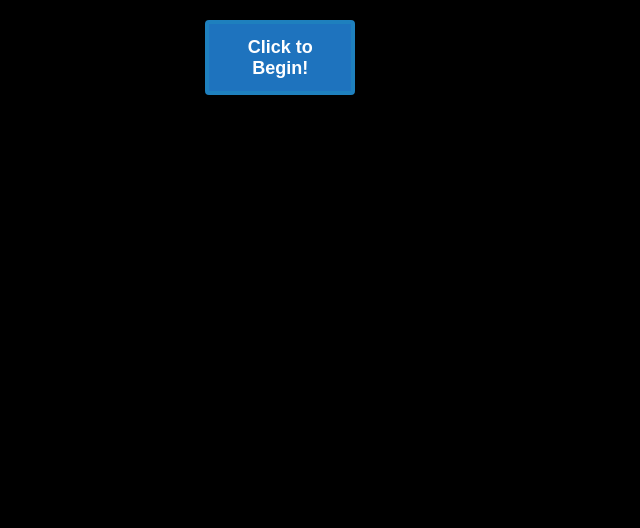
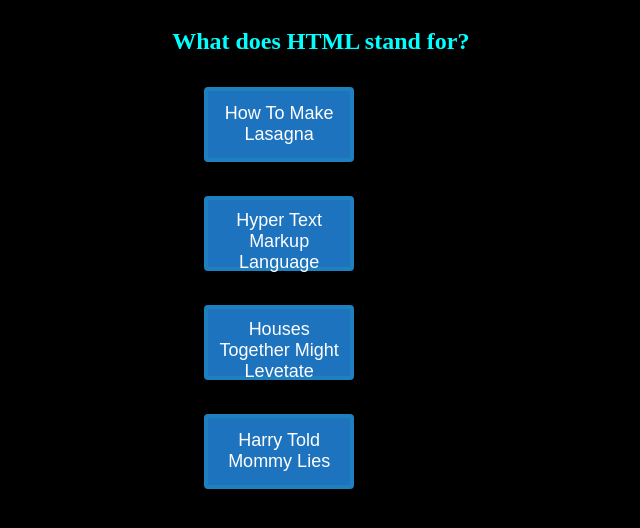
Before and after one commit to melmealey/Quiz, a plain HTML site: page Quiz.html in a window 1280 px wide. Both pictures are taken after a click on the button "Click to Begin!". Shown: the whole page, without its empty margins (350-990 px from the left). Drawn offline with Linux system fonts and the light colour scheme.

Commit message:
countdown timer and buttons working

```diff
--- a/Quiz.html
+++ b/Quiz.html
@@ -10,26 +10,35 @@
 </head>
 
 <body>
+<div id = "time-section"> Time : <span id ="time"></span></div>
+    <div id= "controls">
+        <p>
+            Do you think you know CODE?
+            <br>
+            Come test your knowledge.
+            <br>
+            Your time begins when you click the button!
+        </p>
+        <br>
+        <button id="beginQuiz" class="startButton button">Click to Begin!</button>
 
-    <div class="controls">
-        <button id="beginQuiz" class="startButton button">Click to Begin!</button> -->
-        <!-- <button id="toggleBtn">Show/Hide DIV</button>
-        <div id ="startButton">This is the start button</div>
-        <div id="questions" style="display:none;">The questions will hide until start is clicked</div> -->
+        <!-- <div id ="startButton">This is the start button</div>
+        <div id="questions" style="display:none;">The questions will hide until start is clicked</div> --> -->
         <!-- <button id="nextQuestion" class="nextButton button hide">Next Question</button> -->
     </div>
 
-    <section class="container">
-
-        <div id="questionContainer" class="hide">
-            <div id="question"><h1>Questions will go here</h1></div>
-            <div id="answerButtons" class="buttonChoice">
-                <button class="button">A</button>
-                <button class="button">B</button>
-                <button class="button">C</button>
-                <button class="button">D</button>
+    <section id= "quizContainer" class="container hide">
+        <div id="question">
+            <h1 id = "title">Questions will go here</h1>
         </div>
-    </div>
+        <div id="answerButtons" class="buttonChoice">
+            <button id = "choice1" class="button">A</button>
+            <button id = "choice2" class="button">B</button>
+            <button id = "choice3" class="button">C</button>
+            <button id = "choice4" class="button">D</button>
+        </div>
+        </div>
     </section>
 </body>
+
 </html>
--- a/script.js
+++ b/script.js
@@ -1,16 +1,102 @@
-const startButton = document.getElementById("beginQuiz")
+const startButton = document.getElementById('beginQuiz')
 const questionContainterElement = document.getElementById('questionContainer')
 const questionElement = document.getElementById('question')
 const answerButtonsElement = document.getElementById('answerButtons')
+const quizContainer =document.getElementById('quizContainer')
+const controls =document.getElementById('controls')
+let time=document.getElementById('time')
+let clockid =""
+const title =document.getElementById('title')
+let answerChoice1 =document.getElementById('choice1')
+let answerChoice2 =document.getElementById('choice2')
+let answerChoice3 =document.getElementById('choice3')
+let answerChoice4 =document.getElementById('choice4')
+
+let questions = [
+    {
+      Question: "What does HTML stand for?",
+      answer1: "How To Make Lasagna",
+      answer2: "Hyper Text Markup Language",
+      answer3: "Houses Together Might Levetate",
+      answer4: "Harry Told Mommy Lies",
+      correctAnswer: "Hyper Text Maekup Language",
+    },
+    {
+      Question: "In what year was JavaScript intorduced?",
+      answer1: "1970",
+      answer2: "1997",
+      answer3: "1990",
+      answer4: "1995",
+      correctAnswer: "1995",
+    },
+    {
+      question: "JavaScript file has an extnesion of:",
+      answer1: ".Java",
+      answer2: ".javascript",
+      answer3: ".js",
+      answer4: ".xtml",
+      correctAnswer: ".js",
+    },
+
+    {
+      question: "Which CSS property controls the text size?",
+      answer1: "text-style",
+      answer2: "font-style",
+      answer3: "text-size",
+      answer4: "font-size",
+      correctAnswer: "font-size",
+    },
+    {
+      question: "Which is the correct HTML element for the largest heading?",
+      answer1: "<h1>",
+      answer2: "<head>",
+      answer3: "<heading>",
+      answer4: "<h6>",
+      correctAnswer: "<h1>",
+    },
+  ];
+  let timeRemaining = questions.length *15
+  let index =0
+  function showQuestion() {
+
+  }
+
+  for (let i = 0; i < questions.length; i++) {
+    console.log(questions[i])
+
+    }
 
 // Do I want my questions suffled? let shuffledQuestions, currentQuestionIndex
 //Here we go!
 function startGame(){
+    startButton.style.display ="none"
     console.log("Here we go!")
+    //I want the start button to hide and the questions container to appear after it is clicked to start the game
+    quizContainer.classList.remove("hide")
+    controls.classList.add("hide")
+    clockid= setInterval(countdown, 1000)
+    showQuestions ()
 }
+function showQuestions () {
+title.textContent = questions [index].Question
+answerChoice1.textContent =questions [index].answer1
+answerChoice2.textContent =questions [index].answer2
+answerChoice3.textContent =questions [index].answer3
+answerChoice4.textContent =questions [index].answer4
+
+}
+
+function countdown () {
+    time.textContent= timeRemaining--
+}
+
+
 startButton.addEventListener('click', startGame)
 
-//I want the start button to hide and the questions container to appear after it is clicked to start the game
+
+
+
+
 // document.getElementById(startButton).onclick = function(){
 //     let startButton =document.getElementById("startButton");
 //     if(startButton.style.display==="none"){
@@ -67,58 +153,7 @@ startButton.addEventListener('click', startGame)
 // function chooseAnswer() {
 
 // }
-let questions = [
-    {
-      Question: "What does HTML stand for?",
-      answer1: "How To Make Lasagna",
-      answer2: "Hyper Text Markup Language",
-      answer3: "Houses Together Might Levetate",
-      answer4: "Harry Told Mommy Lies",
-      correctAnswer: "Hyper Text Maekup Language",
-    },
-    {
-      Question: "In what year was JavaScript intorduced?",
-      answer1: "1970",
-      answer2: "1997",
-      answer3: "1990",
-      answer4: "1995",
-      correctAnswer: "1995",
-    },
-    {
-      question: "JavaScript file has an extnesion of:",
-      answer1: ".Java",
-      answer2: ".javascript",
-      answer3: ".js",
-      answer4: ".xtml",
-      correctAnswer: ".js",
-    },
 
-    {
-      question: "Which CSS property controls the text size?",
-      answer1: "text-style",
-      answer2: "font-style",
-      answer3: "text-size",
-      answer4: "font-size",
-      correctAnswer: "font-size",
-    },
-    {
-      question: "Which is the correct HTML element for the largest heading?",
-      answer1: "<h1>",
-      answer2: "<head>",
-      answer3: "<heading>",
-      answer4: "<h6>",
-      correctAnswer: "<h1>",
-    },
-  ];
-
-  function showQuestion() {
-
-  }
-
-  for (let i = 0; i < questions.length; i++) {
-    console.log(questions[i])
-
-    }
     // return questions;
 
 
--- a/style.css
+++ b/style.css
@@ -1,6 +1,8 @@
 
 p {
    color: aliceblue;
+   flex: content;
+   align-content: center;
 }
 
 h1 {
@@ -52,6 +54,7 @@ body {
 }
 
 .startButton {
+    display: block;
     font-size: 18px;
     font-weight: bold;
     padding: 6px 12px;
@@ -60,7 +63,7 @@ body {
 }
 
 .controls {
-    display: flex;
+
     justify-content: center;
     align-content: center;
 }
@@ -69,6 +72,4 @@ body {
     display: none;
   }
 
-.show {
-    display: contents;
-}
+#time //make this show up white and bigger
```
